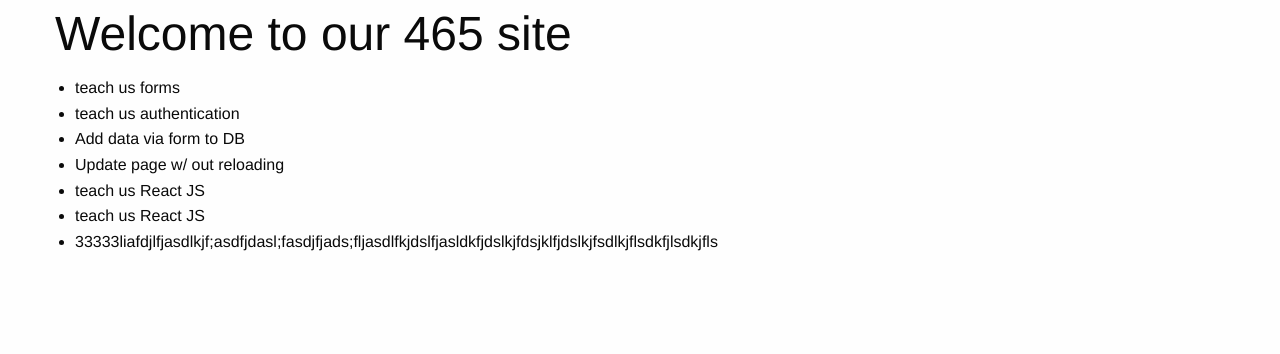
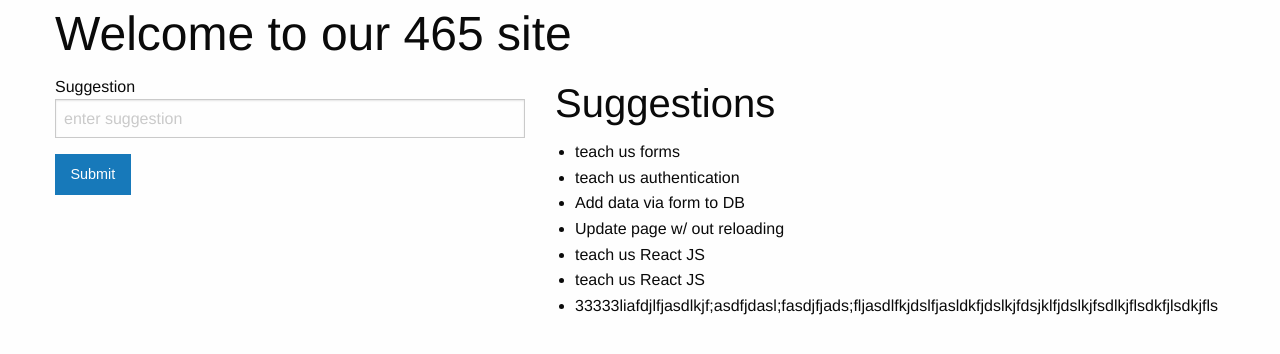
Before and after one commit to CSUChico-CINS465/CINS465-Spring2017-Lecture-Examples, a Django app: page / in a window 1280 px wide. Shown: the top 354 px of the page. Run offline with Django 3.2, Linux system fonts and the light colour scheme; data comes from the database, SQL or seed files in the repository; both versions use the stored data as it was after the commit; some libraries are stand-ins or nearby versions.

Commit message:
Introduction to Django Forms

```diff
--- /dev/null
+++ b/firstDjango/firstproject/firstapp/forms.py
@@ -0,0 +1,9 @@
+from django import forms
+
+class SuggestionForm(forms.Form):
+    suggestion = forms.CharField(
+        label='Suggestion',
+        max_length=140,
+        widget=forms.TextInput(attrs={
+            'placeholder': 'enter suggestion'
+            }))
--- a/firstDjango/firstproject/firstapp/templates/home.html
+++ b/firstDjango/firstproject/firstapp/templates/home.html
@@ -11,10 +11,29 @@
 <div class="row">
   <div class="large-12 columns">
     <h1>Welcome to our 465 site</h1>
+    <!-- <p>{{ submit }}</p> -->
   </div>
 </div>
 <div class="row">
-  <div class="large-12 columns">
+  <div class="large-5 columns">
+    <form action="" method="post">
+      {% csrf_token %}
+      <div class="row">
+        <div class="large-12 columns">
+          {{ form.errors }}
+          {{ form.suggestion.label }}
+          {{ form.suggestion }}
+          </div>
+      </div>
+      <div class="row">
+        <div class="large-12 columns">
+          <input type="submit" value="Submit" class="button">
+        </div>
+      </div>
+    </form>
+  </div>
+  <div class="large-7 columns">
+    <h2>Suggestions</h2>
     <ul>
     {% for element in content %}
     <li>{{ element.suggestion }}</li>
--- a/firstDjango/firstproject/firstapp/views.py
+++ b/firstDjango/firstproject/firstapp/views.py
@@ -3,12 +3,29 @@ from django.shortcuts import render
 from django.http import HttpResponse
 
 from .models import *
+from .forms import *
 
 # Create your views here.
 def index(request):
+    if request.method == 'POST':
+        form = SuggestionForm(request.POST)
+        # check whether it's valid:
+        if form.is_valid():
+            submit = form.cleaned_data['suggestion']
+            suggest = Suggestion(suggestion=submit)
+            suggest.save()
+            # process the data in form.cleaned_data as required
+            form = SuggestionForm()
+        else:
+            submit = ""
+    else:
+        form = SuggestionForm()
+        submit = ""
     suggestions = Suggestion.objects.all()
     context = {
         'title':"Home",
-        'content': suggestions
+        'content': suggestions,
+        'form':form,
+        'submit':submit
         }
     return render(request,'home.html',context)
```
Also changed, not shown: firstDjango/firstproject/db.sqlite3, 1 other file.
